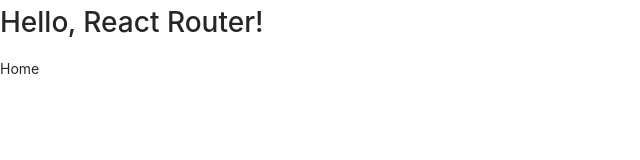
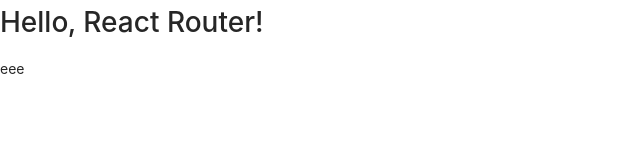
Before and after one commit to nuddev/NKII-001, a React app: page / in a window 1280 px wide. Shown: the top 160 px of the page, without its empty margins (0-640 px from the left). Built offline with nearby package versions, Linux system fonts and the light colour scheme.

Commit message:
make it better

```diff
--- a/src/page/Home.tsx
+++ b/src/page/Home.tsx
@@ -3,7 +3,7 @@
 type Props = {};
 
 const Home = (props: Props) => {
-  return <div>Home</div>;
+  return <div>eee</div>;
 };
 
 export default Home;
```
